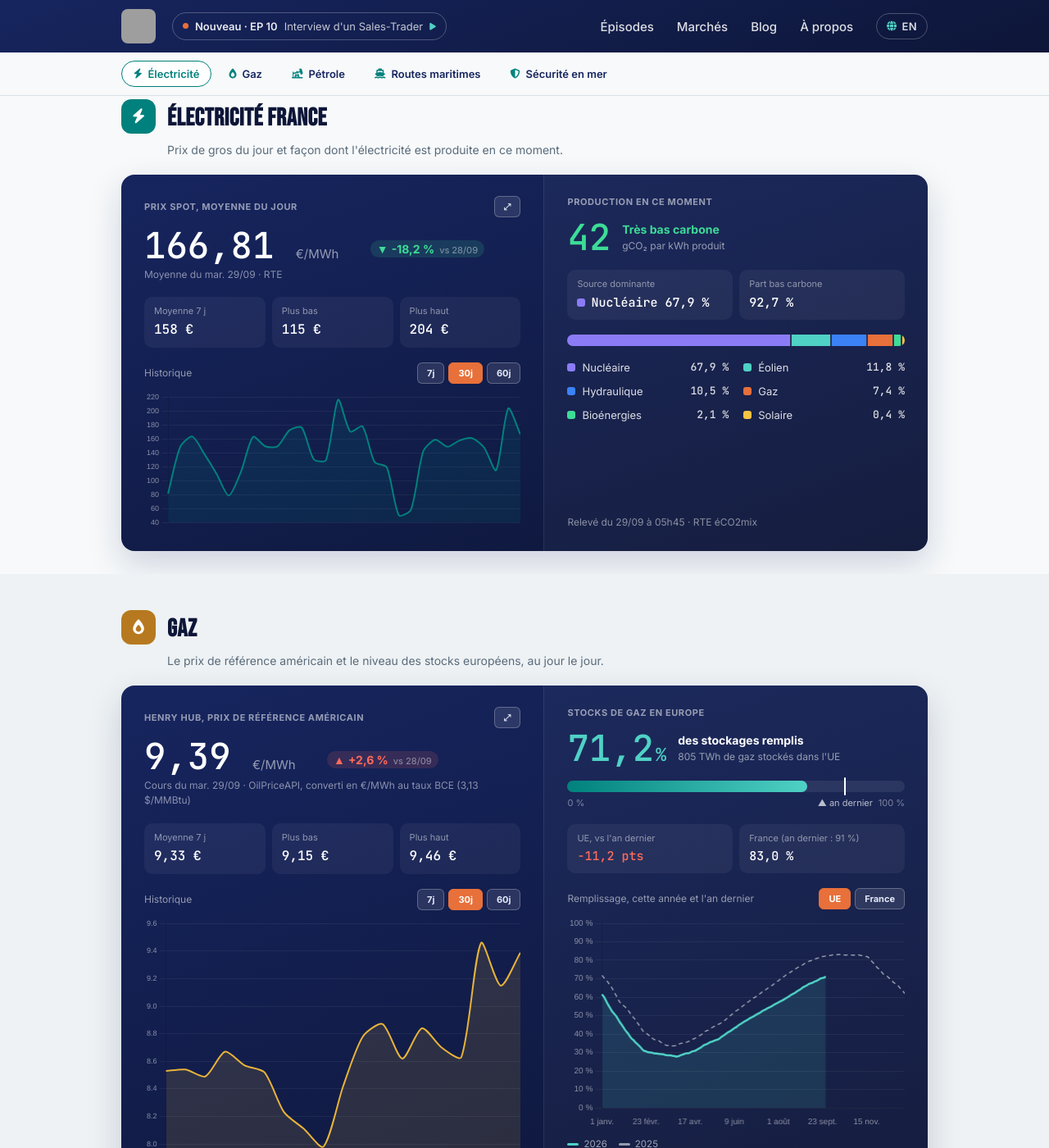
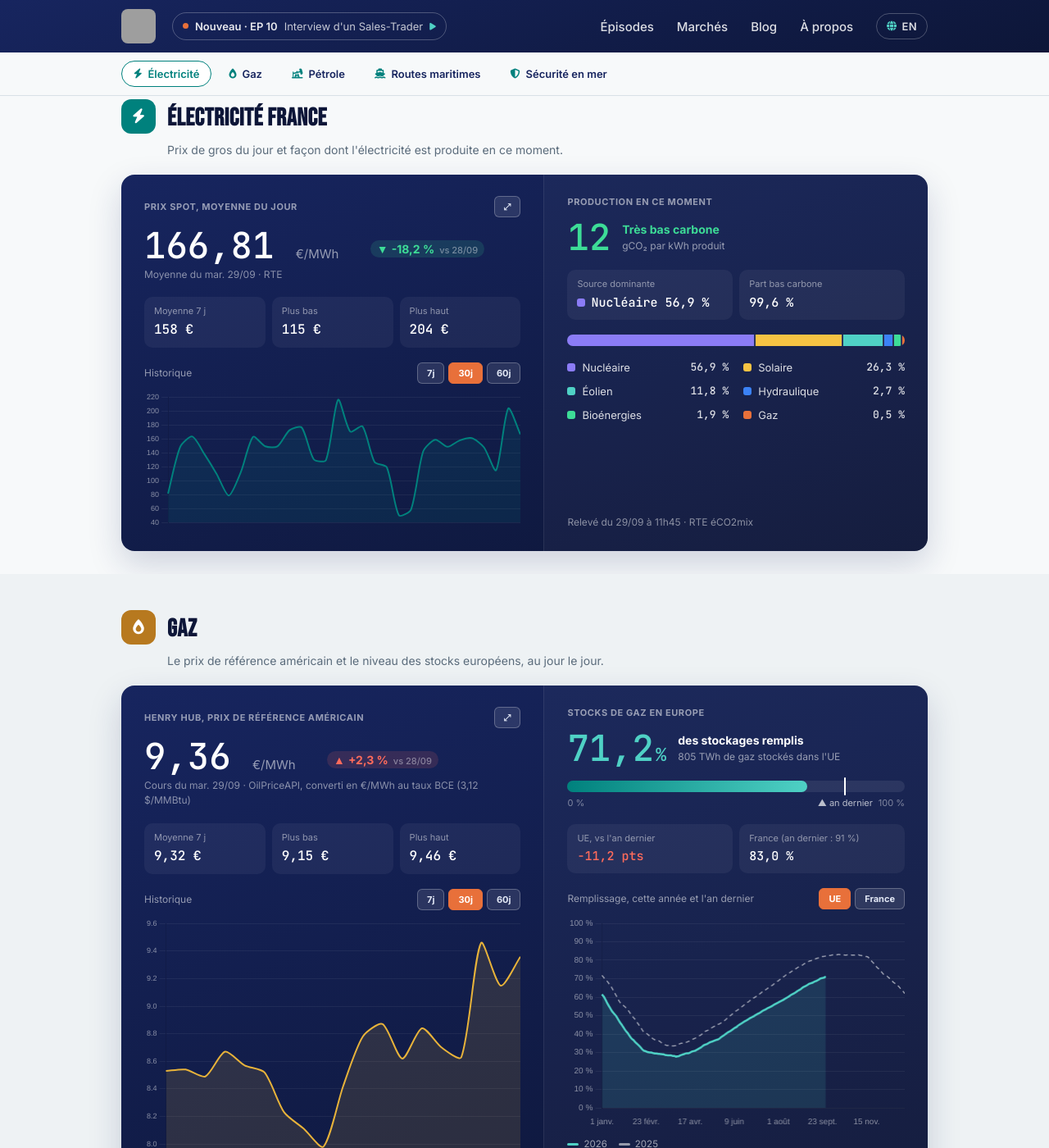
Before and after one commit to InsideEnergyMarkets/Inside-Energy-Markets, a Jekyll site: the page built from marches/index.html, in a window 1280 px wide and 1400 px high, scrolled down 383 px. Shown: the whole window at 82% size. Built offline with Jekyll 4.4.1, drawn with Linux system fonts in a browser that asks for light colours; some of the changed text lies outside the part shown; grey boxes are pictures that could not be loaded.

Commit message:
Mise à jour automatique des données marché

```diff
--- a/_data/market.json
+++ b/_data/market.json
@@ -1,7 +1,7 @@
 {
-  "updated_at": "2026-09-29T06:09:25.564860Z",
+  "updated_at": "2026-09-29T12:09:58.674609Z",
   "brent": {
-    "price_usd": 107.24,
+    "price_usd": 104.1,
     "date": "2026-09-29",
     "unit": "USD/baril",
     "source": "OilPriceAPI",
@@ -9,34 +9,34 @@
     "date_label_en": "Price on Tue 29/09",
     "prev_value": 105.92,
     "prev_date": "2026-09-28",
-    "change_pct": 1.2
+    "change_pct": -1.7
   },
   "henry_hub": {
-    "price_usd_mmbtu": 3.13,
+    "price_usd_mmbtu": 3.12,
     "date": "2026-09-29",
     "unit": "USD/MMBtu",
     "source": "OilPriceAPI",
     "date_label": "Cours du mar. 29/09",
     "date_label_en": "Price on Tue 29/09",
-    "price_eur_mwh": 9.39,
+    "price_eur_mwh": 9.36,
     "usd_per_eur": 1.1378,
     "prev_value": 9.15,
     "prev_date": "2026-09-28",
-    "change_pct": 2.6
+    "change_pct": 2.3
   },
   "mix_france": {
-    "date_heure": "2026-09-29T05:45:00+00:00",
+    "date_heure": "2026-09-29T11:45:00+00:00",
     "shares": {
-      "nucleaire": 67.9,
+      "nucleaire": 56.9,
+      "solaire": 26.3,
       "eolien": 11.8,
-      "hydraulique": 10.5,
-      "gaz": 7.4,
-      "bioenergies": 2.1,
-      "solaire": 0.4
+      "hydraulique": 2.7,
+      "bioenergies": 1.9,
+      "gaz": 0.5
     },
     "top_source": "nucleaire",
-    "top_share": 67.9,
-    "co2_intensity": 42
+    "top_share": 56.9,
+    "co2_intensity": 12
   },
   "spot_price_france": {
     "price_eur_mwh": 166.81,
--- a/_data/market_history.json
+++ b/_data/market_history.json
@@ -653,20 +653,20 @@
   },
   {
     "date": "2026-09-29",
-    "henry_hub_usd_mmbtu": 3.13,
+    "henry_hub_usd_mmbtu": 3.12,
     "henry_hub_source": "OilPriceAPI",
     "spot_eur_mwh": 166.81,
     "spot_source": "RTE",
     "mix_shares": {
-      "nucleaire": 67.9,
+      "nucleaire": 56.9,
+      "solaire": 26.3,
       "eolien": 11.8,
-      "hydraulique": 10.5,
-      "gaz": 7.4,
-      "bioenergies": 2.1,
-      "solaire": 0.4
+      "hydraulique": 2.7,
+      "bioenergies": 1.9,
+      "gaz": 0.5
     },
-    "brent_usd": 107.24,
+    "brent_usd": 104.1,
     "brent_source": "OilPriceAPI",
-    "henry_hub_eur_mwh": 9.39
+    "henry_hub_eur_mwh": 9.36
   }
 ]
--- a/_data/weekly_summary.json
+++ b/_data/weekly_summary.json
@@ -3,8 +3,8 @@
   "period_end": "2026-09-29",
   "brent": {
     "start_usd": 114.89,
-    "end_usd": 107.24,
-    "change_pct": -6.7
+    "end_usd": 104.1,
+    "change_pct": -9.4
   },
   "spot_price": {
     "avg_eur_mwh": 157.76,
@@ -13,8 +13,8 @@
     "days_count": 8
   },
   "mix": {
-    "nuclear_avg_share": 70.3,
-    "renewables_avg_share": 23.2,
+    "nuclear_avg_share": 68.9,
+    "renewables_avg_share": 25.5,
     "days_count": 8
   }
 }
```
